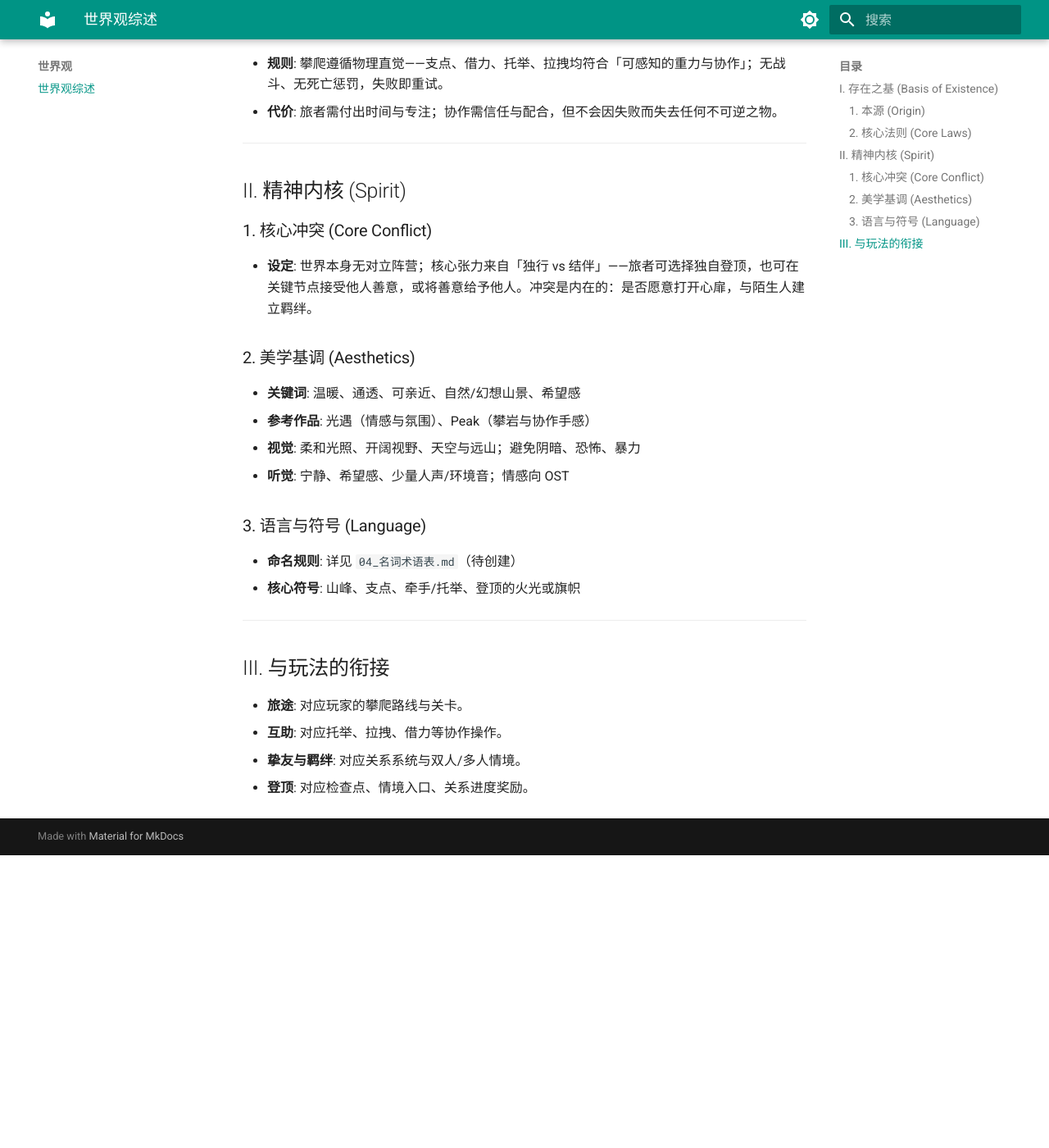
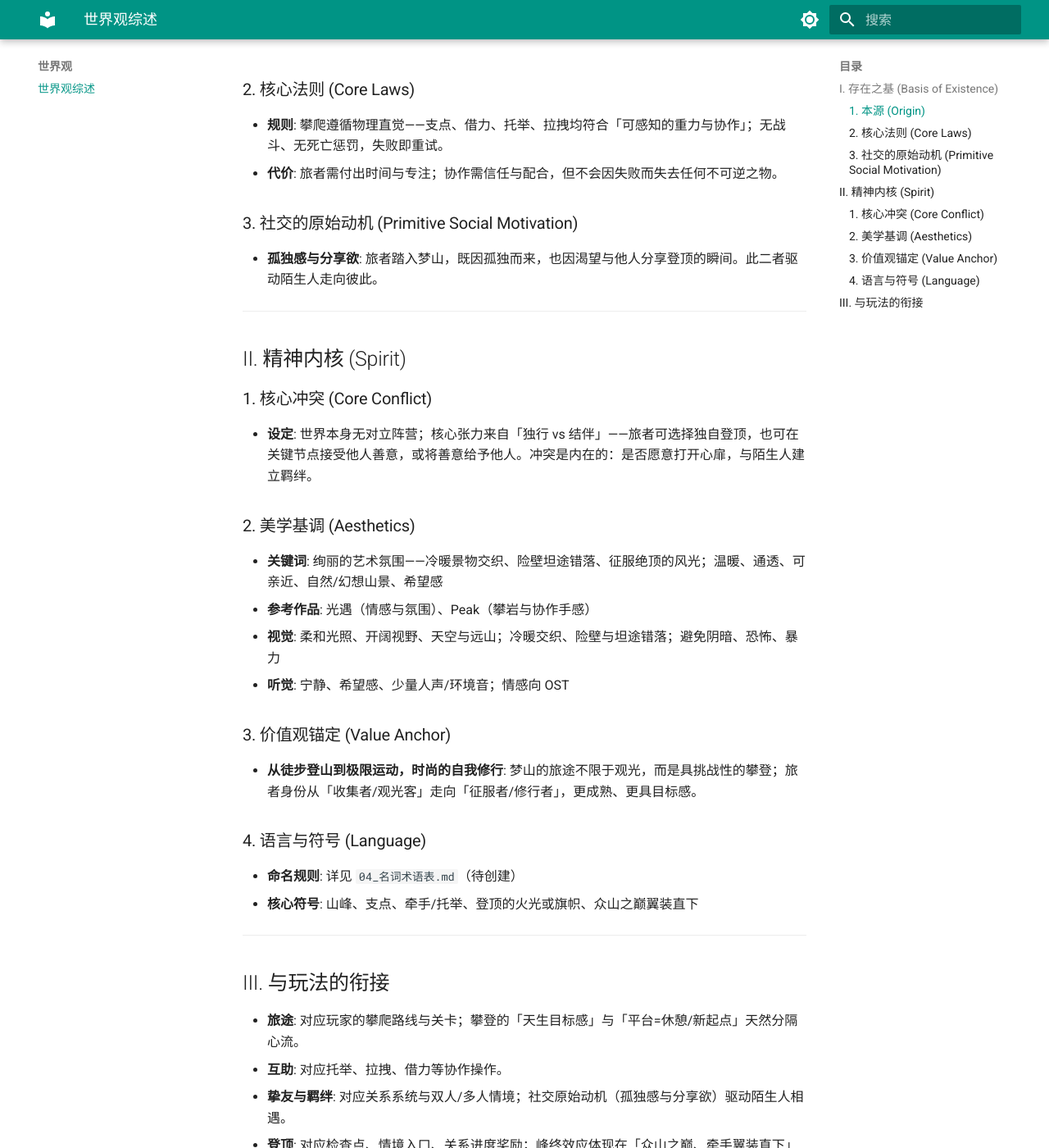
Before and after one commit to zanezhuzhi/DreamMountain, an MkDocs documentation site: the page built from 项目/代号梦山/06_世界观/00_世界观综述.md, in a window 1280 px wide and 1400 px high, scrolled down 576 px. Shown: the whole window at 82% size. Built offline with MkDocs 1.6.1 and Material for MkDocs 9.7.7, drawn with Linux system fonts in a browser that asks for light colours; before the commit the page ends 1619 px from its top, so only the background shows below that; some of the changed text lies outside the part shown.

Commit message:
增加了情境描述

```diff
--- a/项目/代号梦山/06_世界观/00_世界观综述.md
+++ b/项目/代号梦山/06_世界观/00_世界观综述.md
@@ -1,8 +1,8 @@
 # 梦山 世界观综述 / World Overview
 
-> **核心定调**: 这是一个温暖、通透、可亲近的幻想山景世界，核心主题是旅途、互助与羁绊。
+> **核心定调**: 征服梦境的山巅崖谷——温暖与通透之下，也有天然的残酷与破碎感；核心主题是旅途、互助与羁绊。
 > **参考标杆**: 光遇式柔和光照与场景氛围
-> **更新日期**: 2026-02-07
+> **更新日期**: 2026-02-08
 
 ---
 ## I. 存在之基 (Basis of Existence)
@@ -10,9 +10,14 @@
 ### 1. 本源 (Origin)
 *   **设定**: 梦山是一片由「梦境与愿望」凝聚而成的山脉。旅者们从四面八方而来，在通往山顶的旅途中相遇。山峰本身并无终点，每一次登顶都是新旅途的起点；真正的终点是「与谁一起看过风景」。
 
+*   **自由叙事的基调**: 梦可以很温馨，但也带着天然的残酷与破碎感：**梦醒时分，梦中人又在何处？** 叙事可在此张力下展开，不必局限于纯治愈。
+
 ### 2. 核心法则 (Core Laws)
 *   **规则**: 攀爬遵循物理直觉——支点、借力、托举、拉拽均符合「可感知的重力与协作」；无战斗、无死亡惩罚，失败即重试。
 *   **代价**: 旅者需付出时间与专注；协作需信任与配合，但不会因失败而失去任何不可逆之物。
+
+### 3. 社交的原始动机 (Primitive Social Motivation)
+*   **孤独感与分享欲**: 旅者踏入梦山，既因孤独而来，也因渴望与他人分享登顶的瞬间。此二者驱动陌生人走向彼此。
 
 ---
 ## II. 精神内核 (Spirit)
@@ -21,19 +26,22 @@
 *   **设定**: 世界本身无对立阵营；核心张力来自「独行 vs 结伴」——旅者可选择独自登顶，也可在关键节点接受他人善意，或将善意给予他人。冲突是内在的：是否愿意打开心扉，与陌生人建立羁绊。
 
 ### 2. 美学基调 (Aesthetics)
-*   **关键词**: 温暖、通透、可亲近、自然/幻想山景、希望感
+*   **关键词**: 绚丽的艺术氛围——冷暖景物交织、险壁坦途错落、征服绝顶的风光；温暖、通透、可亲近、自然/幻想山景、希望感
 *   **参考作品**: 光遇（情感与氛围）、Peak（攀岩与协作手感）
-*   **视觉**: 柔和光照、开阔视野、天空与远山；避免阴暗、恐怖、暴力
+*   **视觉**: 柔和光照、开阔视野、天空与远山；冷暖交织、险壁与坦途错落；避免阴暗、恐怖、暴力
 *   **听觉**: 宁静、希望感、少量人声/环境音；情感向 OST
 
-### 3. 语言与符号 (Language)
+### 3. 价值观锚定 (Value Anchor)
+*   **从徒步登山到极限运动，时尚的自我修行**: 梦山的旅途不限于观光，而是具挑战性的攀登；旅者身份从「收集者/观光客」走向「征服者/修行者」，更成熟、更具目标感。
+
+### 4. 语言与符号 (Language)
 *   **命名规则**: 详见 `04_名词术语表.md`（待创建）
-*   **核心符号**: 山峰、支点、牵手/托举、登顶的火光或旗帜
+*   **核心符号**: 山峰、支点、牵手/托举、登顶的火光或旗帜、众山之巅翼装直下
 
 ---
 ## III. 与玩法的衔接
 
-*   **旅途**: 对应玩家的攀爬路线与关卡。
+*   **旅途**: 对应玩家的攀爬路线与关卡；攀登的「天生目标感」与「平台=休憩/新起点」天然分隔心流。
 *   **互助**: 对应托举、拉拽、借力等协作操作。
-*   **挚友与羁绊**: 对应关系系统与双人/多人情境。
-*   **登顶**: 对应检查点、情境入口、关系进度奖励。
+*   **挚友与羁绊**: 对应关系系统与双人/多人情境；社交原始动机（孤独感与分享欲）驱动陌生人相遇。
+*   **登顶**: 对应检查点、情境入口、关系进度奖励；峰终效应体现在「众山之巅、牵手翼装直下」等高光时刻。
```
Also changed, not shown: 项目/代号梦山/00_项目核心/01_Vision_愿景.md (+14 -6 lines), 项目/代号梦山/01_立项企划/创意验证书.md (+11 -2 lines).
